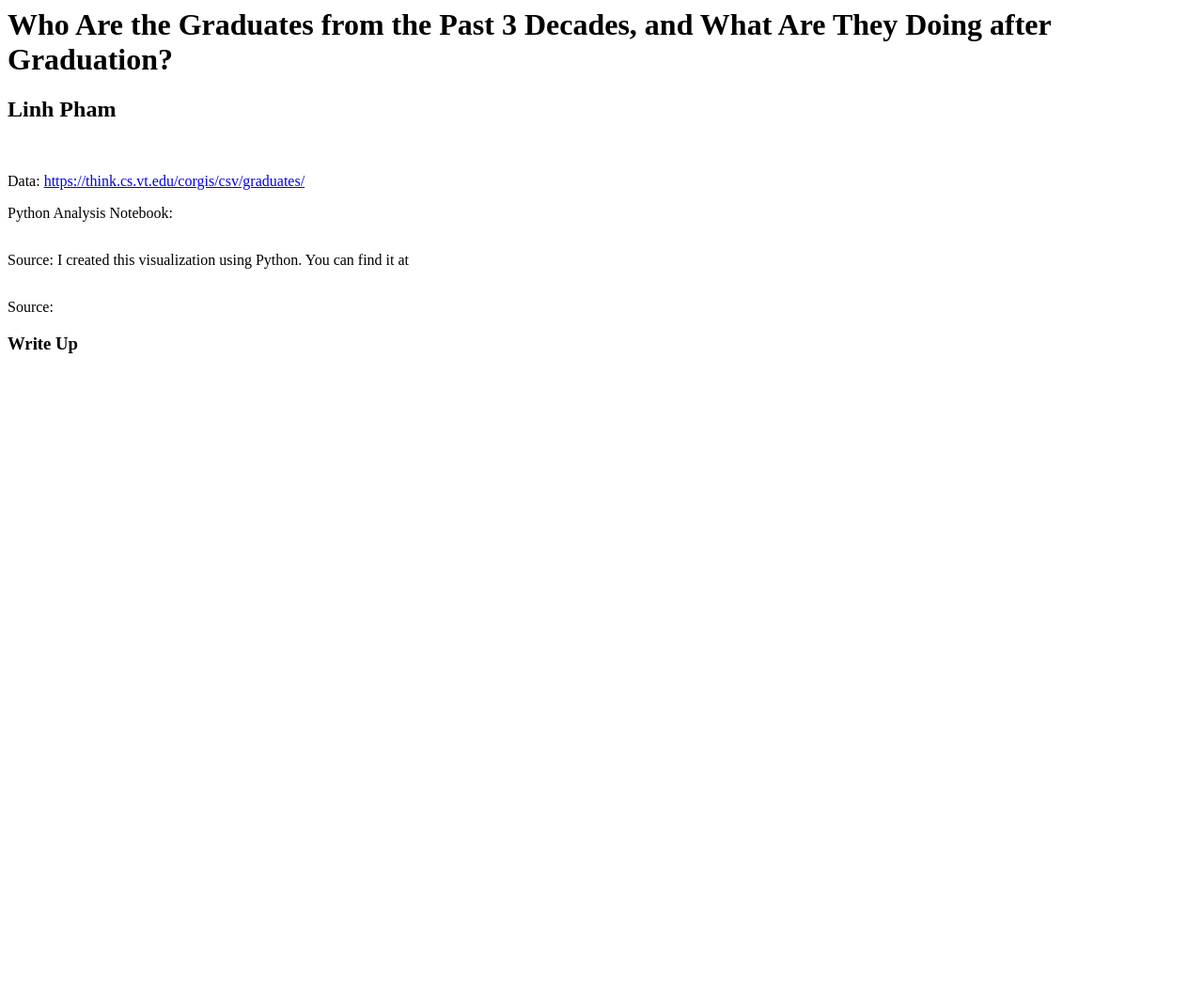
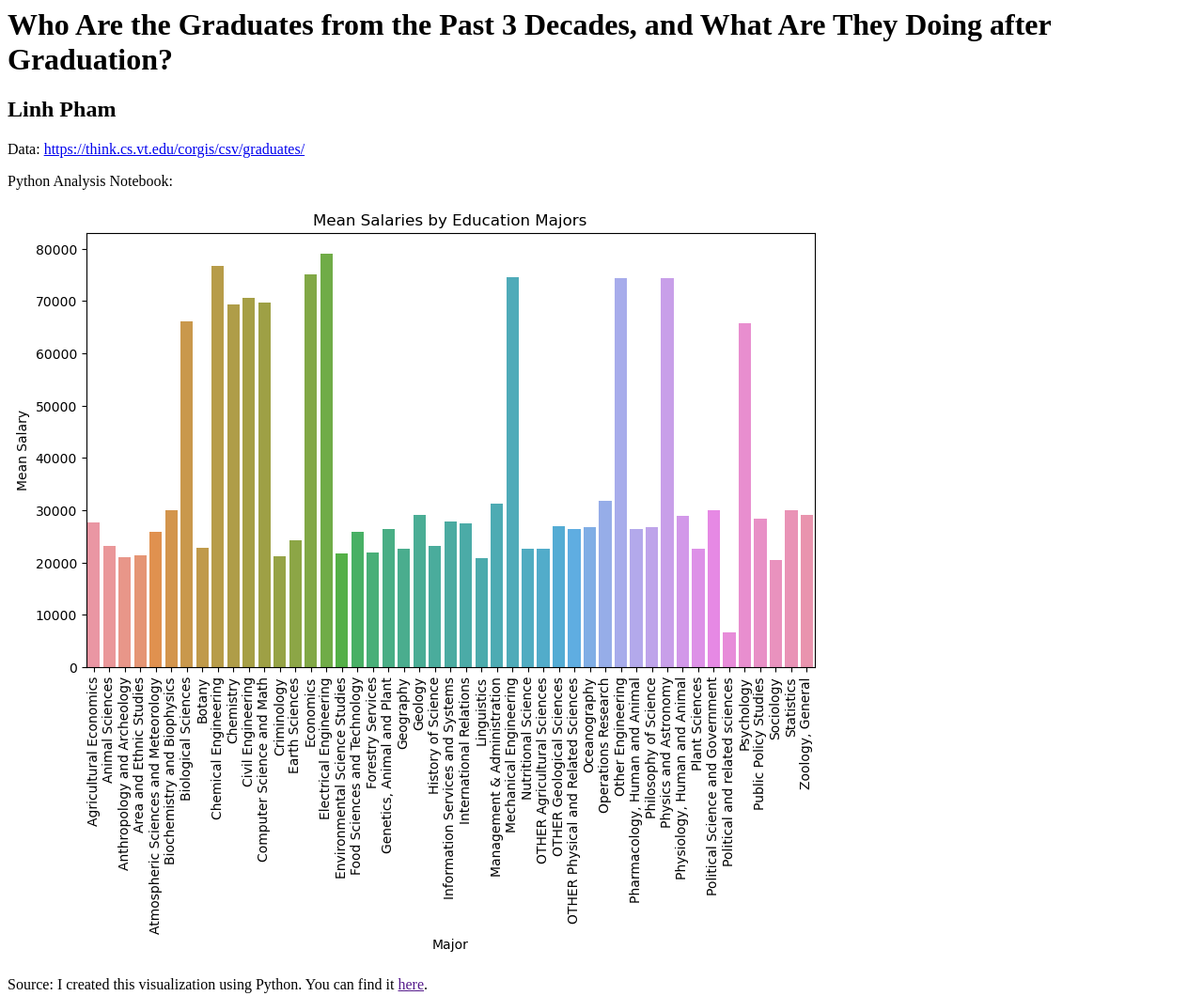
Before and after one commit to tbhlinh/tbhlinh.github.io, a plain HTML site: page index.html in a window 1280 px wide. Shown: the top 1060 px of the page at 94% size. Before the commit the page ends 800 px from the top, so only its background shows below. Drawn offline with Linux system fonts and the light colour scheme.

Commit message:
Update index.html

```diff
--- a/index.html
+++ b/index.html
@@ -1,11 +1,10 @@
 <h1>Who Are the Graduates from the Past 3 Decades, and What Are They Doing after Graduation?</h1>
 <h2>Linh Pham</h2>
-<br>
 <p>Data: <a href="https://think.cs.vt.edu/corgis/csv/graduates/">https://think.cs.vt.edu/corgis/csv/graduates/</a></p>
 <p>Python Analysis Notebook: <a href=""></a></p>
 
-<img src="">
-<p>Source: I created this visualization using Python. You can find it at <a href=""></a></p>
+<img src="https://github.com/tbhlinh/tbhlinh.github.io/blob/main/output.png?raw=true">
+<p>Source: I created this visualization using Python. You can find it <a href="">here</a>.</p>
 
 <img src="">
 <p>Source: <a href=""></a></p>
```
